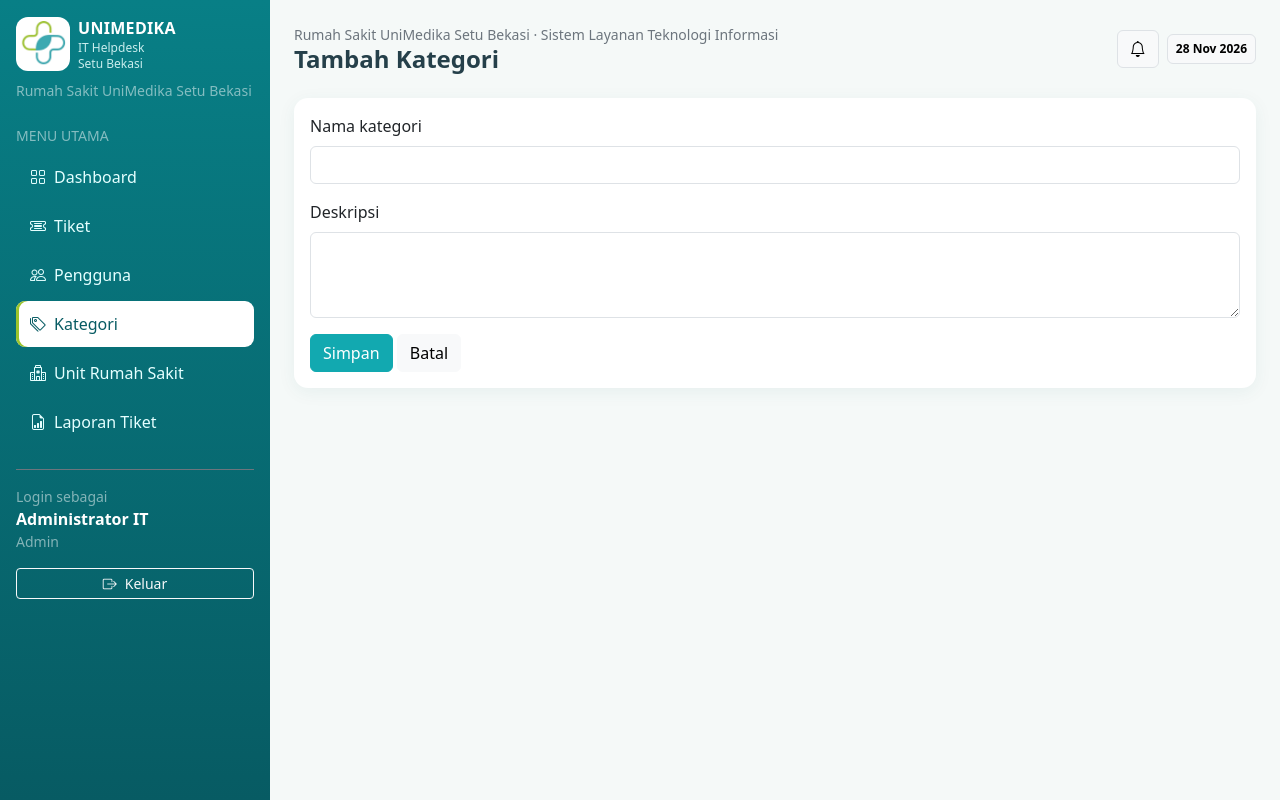
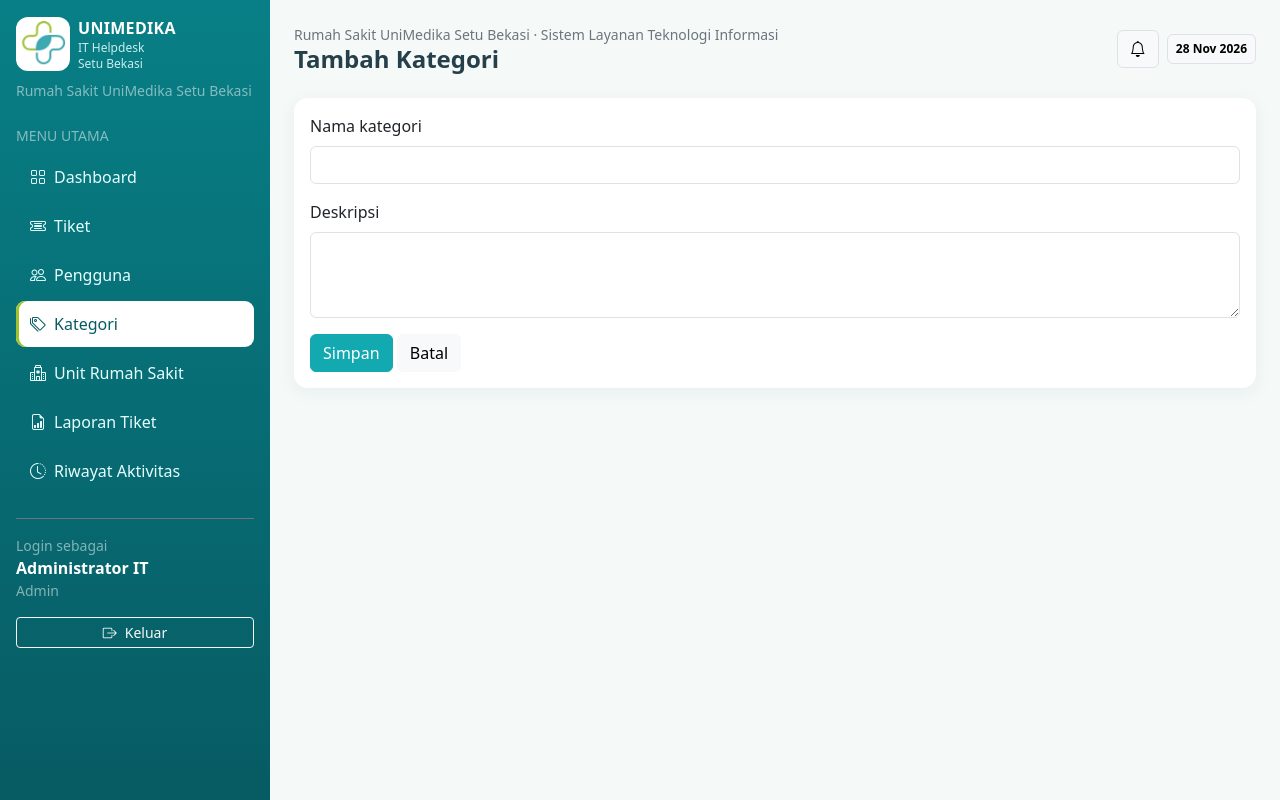
Before and after one commit to itumsb99-ctrl/Helpdesk, a Laravel app: page /categories/create in a window 1280 px wide. Run offline with Laravel 12, Linux system fonts and the light colour scheme; a user stored in the database is signed in; data comes from the database, SQL or seed files in the repository; data that the repository does not hold is empty.

Commit message:
Add audit log navigation for administrators

```diff
--- a/resources/views/layouts/app.blade.php
+++ b/resources/views/layouts/app.blade.php
@@ -17,6 +17,7 @@
 <a href="{{ route('categories.index') }}" class="{{ request()->routeIs('categories.*')?'active':'' }}"><i class="bi bi-tags me-2"></i>Kategori</a>
 <a href="{{ route('units.index') }}" class="{{ request()->routeIs('units.*')?'active':'' }}"><i class="bi bi-hospital me-2"></i>Unit Rumah Sakit</a>
 <a href="{{ route('reports.tickets.index') }}" class="{{ request()->routeIs('reports.tickets.*')?'active':'' }}"><i class="bi bi-file-earmark-bar-graph me-2"></i>Laporan Tiket</a>
+<a href="{{ route('audit-logs.index') }}" class="{{ request()->routeIs('audit-logs.*')?'active':'' }}"><i class="bi bi-clock-history me-2"></i>Riwayat Aktivitas</a>
 @endif</nav><div class="mt-4 pt-3 border-top border-secondary small text-white-50">Login sebagai</div><div class="fw-semibold">{{ auth()->user()->name }}</div><div class="small text-white-50 text-capitalize mb-3">{{ auth()->user()->role }}</div>
 <form method="POST" action="{{ route('logout') }}">@csrf<button class="btn btn-outline-light btn-sm w-100"><i class="bi bi-box-arrow-right me-2"></i>Keluar</button></form>
 </aside><main class="main flex-grow-1 p-3 p-lg-4">
```
